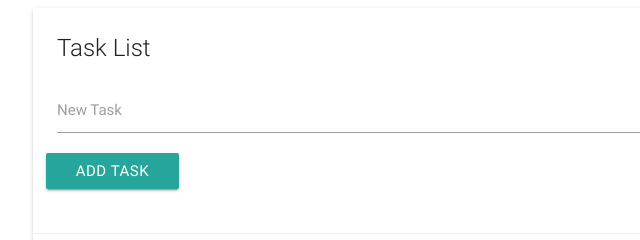
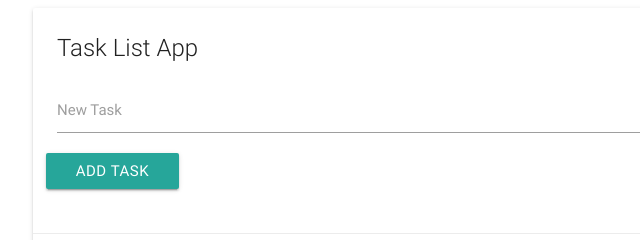
Before and after one commit to VAyala27/Task-List, a plain HTML site: page index.html in a window 1280 px wide. Shown: the top 240 px of the page, 159-799 px from the left. Drawn offline with nearby package versions, Linux system fonts and the light colour scheme.

Commit message:
update task list ui

```diff
--- a/index.html
+++ b/index.html
@@ -17,7 +17,7 @@
       <div class="col s12">
         <div id="main" class="card">
           <div class="card-content">
-            <span class="card-title">Task List</span>
+            <span class="card-title">Task List App</span>
             <div class="row">
               <form id="task-form">
                 <div class="input-field col s12">
```
